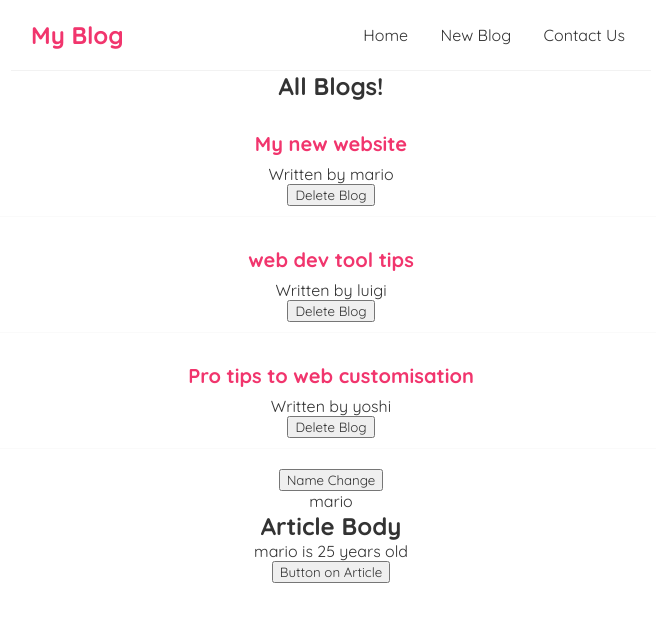
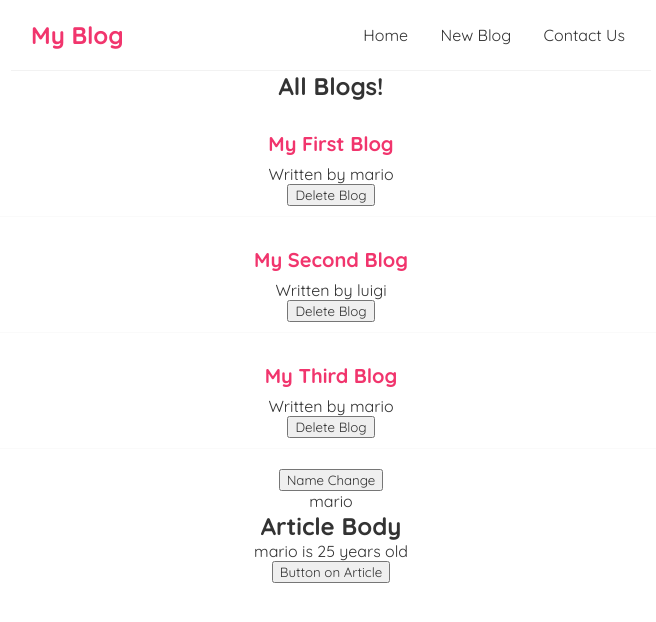
Before and after one commit to Savi-Grover/React-Blog-app, a React (Create React App) app: page / in a window 1280 px wide. Shown: the top 622 px of the page, without its empty margins (309-965 px from the left). Built offline with nearby package versions, Linux system fonts and the light colour scheme; data requests are answered from the project's data file.

Commit message:
UseEffect for Fetching real time json data

```diff
--- /dev/null
+++ b/data/db.json
@@ -0,0 +1,25 @@
+{
+    "blogs": [
+        {
+    "title": "My First Blog",
+    "body" : "Why do we use it? \n It is a long established fact that a reader will be distarcted",
+    "author": "mario",
+    "id": 1
+        },
+        {
+     "title": "My Second Blog",
+     "body" : "Why do we use it? \n It is a long established fact that a reader will be distarcted",
+     "author": "luigi",
+     "id": 2
+         },
+        {
+        "title": "My Third Blog",
+        "body" : "Why do we use it? \n It is a long established fact that a reader will be distarcted",
+         "author": "mario",
+         "id": 3
+        }
+
+
+    ]
+
+    }
--- a/src/Home.js
+++ b/src/Home.js
@@ -3,12 +3,8 @@
 import BlogList from './BlogList';
 const Home = () => {
 
-    const[blogs,setBlogs]= useState([
-{ title: 'My new website', body:'loren ipsum...', author: 'mario', id:1},
-{ title: 'web dev tool tips', body:'loren ipsum...', author: 'luigi', id:2},
-{ title: 'Pro tips to web customisation', body:'loren ipsum...', author: 'yoshi', id:3}
+    const[blogs,setBlogs]= useState(null);
 
-    ]);
     const [name, setName]=useState('mario');
     const handleDelete = (id)=>{
     const newBlogs=blogs.filter(blog =>blog.id!==id);
@@ -17,14 +13,20 @@
 }
 
 useEffect(()=> {
-console.log('use effect ran');
-console.log(blogs);
-}, [name]
+fetch('http://localhost:8000/blogs')
+.then(res => {
+    return res.json();
+})
+.then( data =>{
+    console.log(data);
+    setBlogs(data);
+})
+}, []
 );
     return (
 <div className="home">
 
-<BlogList blogs={blogs} title="All Blogs!" handleDelete={handleDelete}/>
+{blogs && <BlogList blogs={blogs} title="All Blogs!" handleDelete={handleDelete}/> }
 {/*<BlogList blogs={blogs.filter((blog)=>blog.author==='mario')} title="All Blogs!" handleDelete={handleDelete}/> */}
 <button onClick={() => setName('luigi')}>Name Change</button>
 <p>{name}</p>
```
